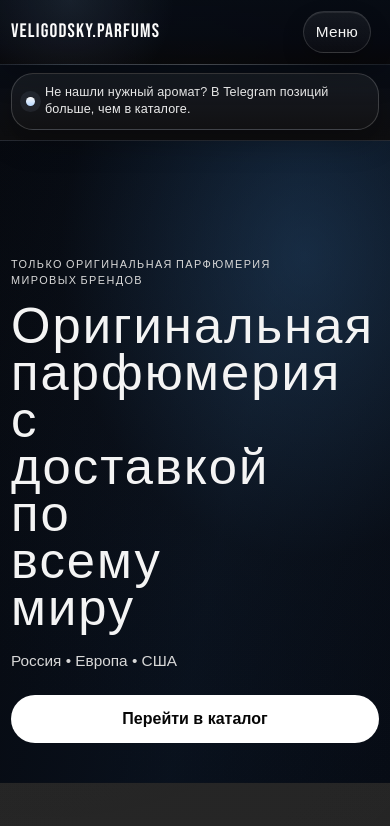
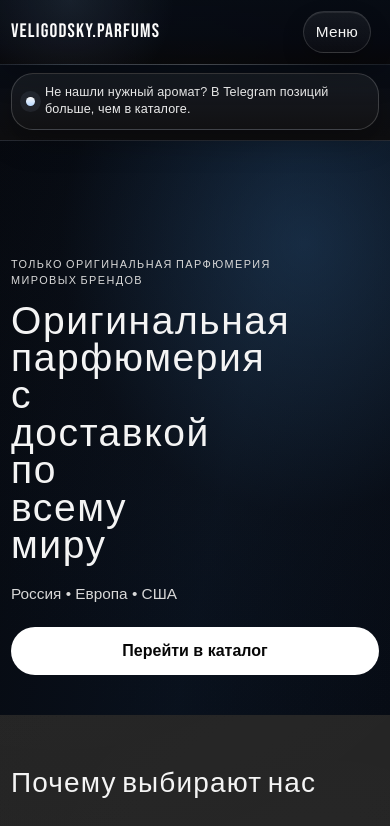
Before and after one commit to veligodskyparfums/veligodsky.parfums, a website: page index.html in a window 390 px wide. Shown: the top 826 px of the page. Drawn offline with Linux system fonts and the light colour scheme; no server answers.

Commit message:
style: refine mobile hero title sizing

```diff
--- a/styles.css
+++ b/styles.css
@@ -2270,10 +2270,10 @@ body.menu-open .nav {
 
   .hero h1 {
     max-width: none;
-    font-size: clamp(2.15rem, 13vw, 3.55rem);
-    line-height: 0.93;
+    font-size: clamp(1.88rem, 11.2vw, 3.1rem);
+    line-height: 0.95;
     text-wrap: balance;
-    max-width: 9ch;
+    max-width: 8.4ch;
   }
 
   .hero-subtitle {
@@ -2381,6 +2381,12 @@ body.menu-open .nav {
 }
 
 @media (max-width: 600px) {
+  .hero h1 {
+    font-size: clamp(1.74rem, 10vw, 2.72rem);
+    line-height: 0.96;
+    max-width: 8.2ch;
+  }
+
   .stock-banner-cloud {
     font-size: 0.79rem;
   }
```
